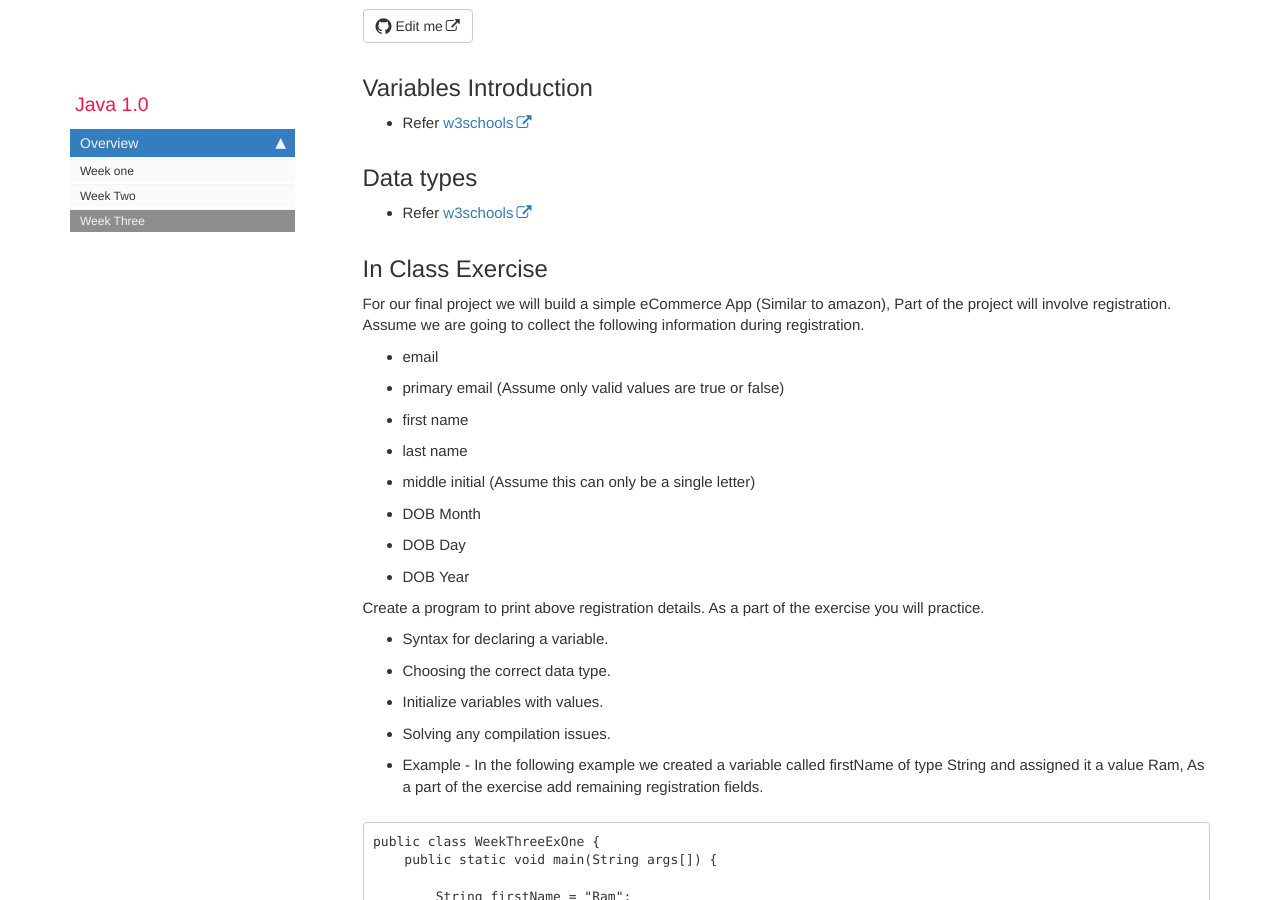
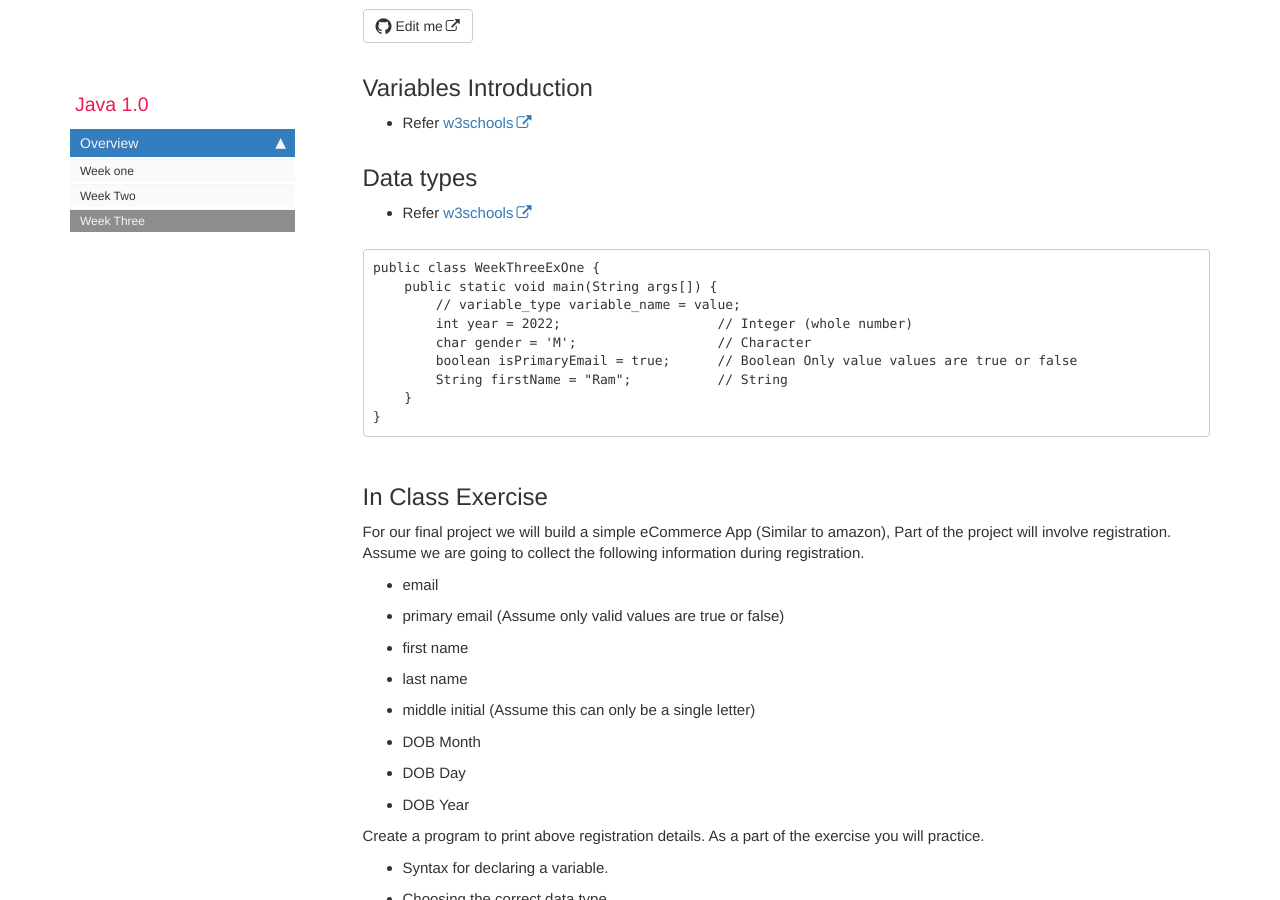
Before and after one commit to rambethina/java, a Jekyll site: the page built from pages/mydoc/mydoc_week_three.md, in a window 1280 px wide and 900 px high, scrolled down 372 px. Built offline with Jekyll 4.4.1, drawn with Linux system fonts in a browser that asks for light colours; comment, search, counter and statistics services are not loaded.

Commit message:
week three add example for data types

````diff
--- a/pages/mydoc/mydoc_week_three.md
+++ b/pages/mydoc/mydoc_week_three.md
@@ -10,6 +10,18 @@ folder: mydoc
 
 ## Data types
 * Refer [w3schools](https://www.w3schools.com/java/java_data_types.asp)
+
+```
+public class WeekThreeExOne {
+    public static void main(String args[]) {
+        // variable_type variable_name = value;
+        int year = 2022;                    // Integer (whole number)
+        char gender = 'M';                  // Character
+        boolean isPrimaryEmail = true;      // Boolean Only value values are true or false
+        String firstName = "Ram";           // String
+    }
+}
+```
 
 ## In Class Exercise
 For our final project we will build a simple eCommerce App (Similar to amazon), Part of the project will involve registration.
````
